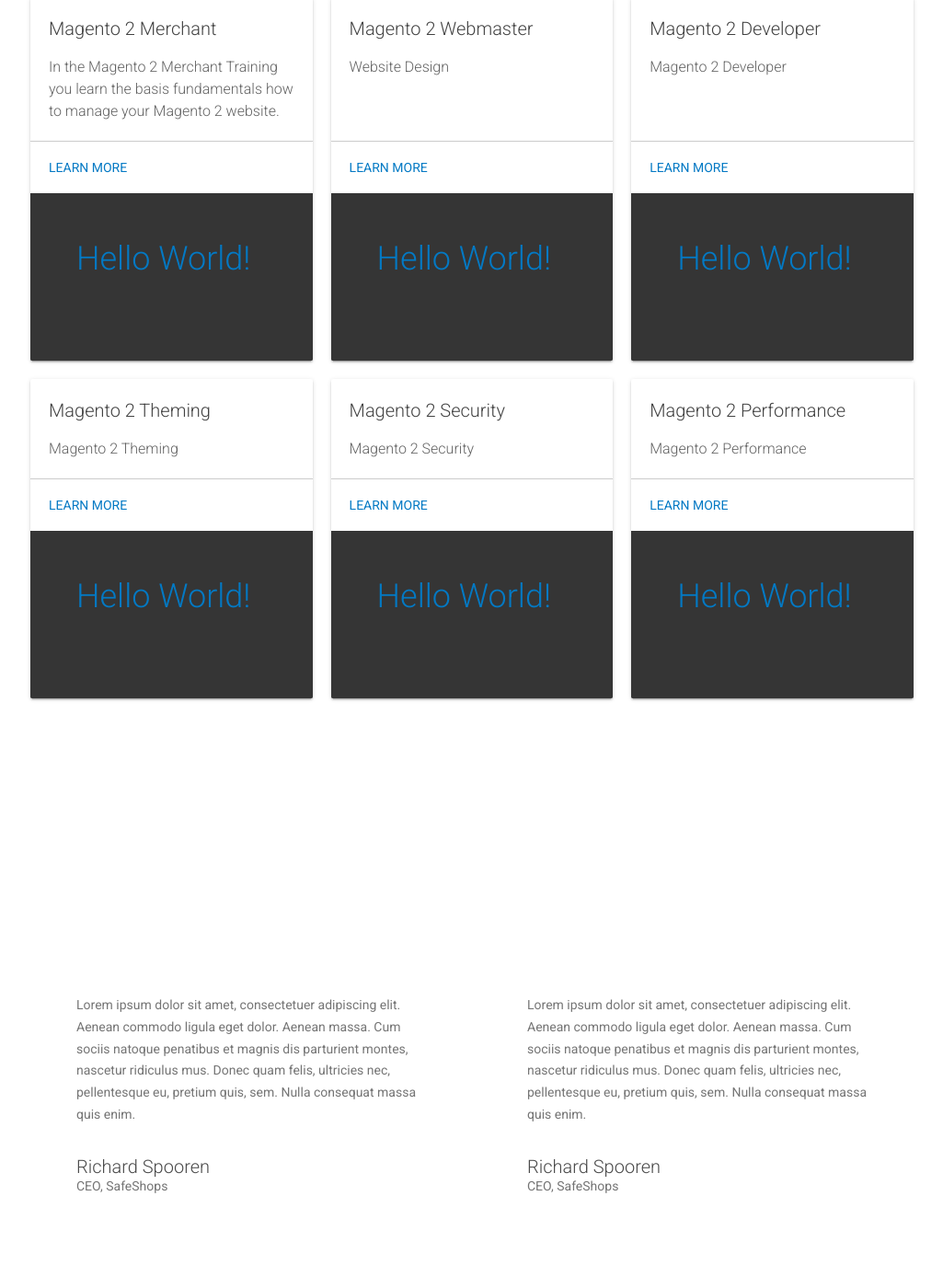
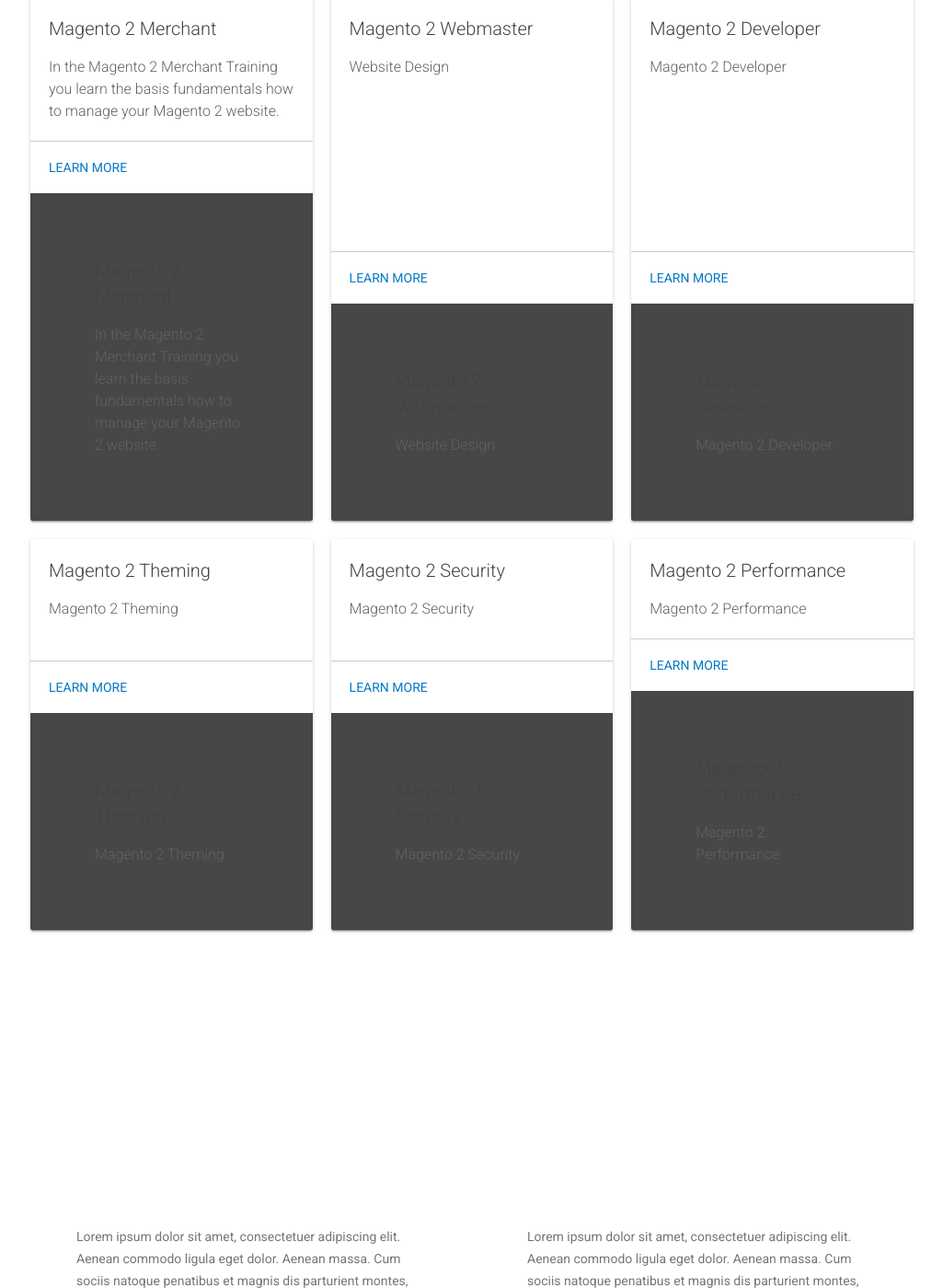
Before and after one commit to mage-acadamy/mage-acadamy.github.io, a Jekyll site: the page built from index.html, in a window 1280 px wide and 1400 px high, scrolled down 1767 px. Shown: the whole window at 92% size, without its empty margins (127-1152 px from the left). Built offline with Jekyll 4.4.1, drawn with Linux system fonts in a browser that asks for light colours; nearby versions of some CDN libraries; comment, search, counter and statistics services are not loaded.

Commit message:
redo light box incl varialbes

```diff
--- a/_includes/portfolio_grid.html
+++ b/_includes/portfolio_grid.html
@@ -27,14 +27,17 @@
             <a on="tap:my-lightbox1" title="{{ member.name }}" role="button">Learn More</a>
           </div>
 
+          <amp-lightbox id="my-lightbox1" class="lightbox" layout="nodisplay" on="tap:my-lightbox.close" role="button" tabindex="1">
+            <div class="lightbox__container">
 
+              <div class="card__content">
+                <h4 class="card__title">{{ post.title }}</h4>
+                <p>{{ post.subtitle }}</p>
+              </div>
 
-              <amp-lightbox id="my-lightbox1" layout="nodisplay">
-                <div class="lightbox" on="tap:my-lightbox1.close" role="button" tabindex="0">
-                  <h1>Hello World!</h1>
-                </div>
-              </amp-lightbox>
-
+            </div>
+            <div class="lightbox__close" on="tap:my-lightbox1.close" role="button" tabindex="1"></div>
+          </amp-lightbox>
 
         </div>
       {% endfor %}
```
